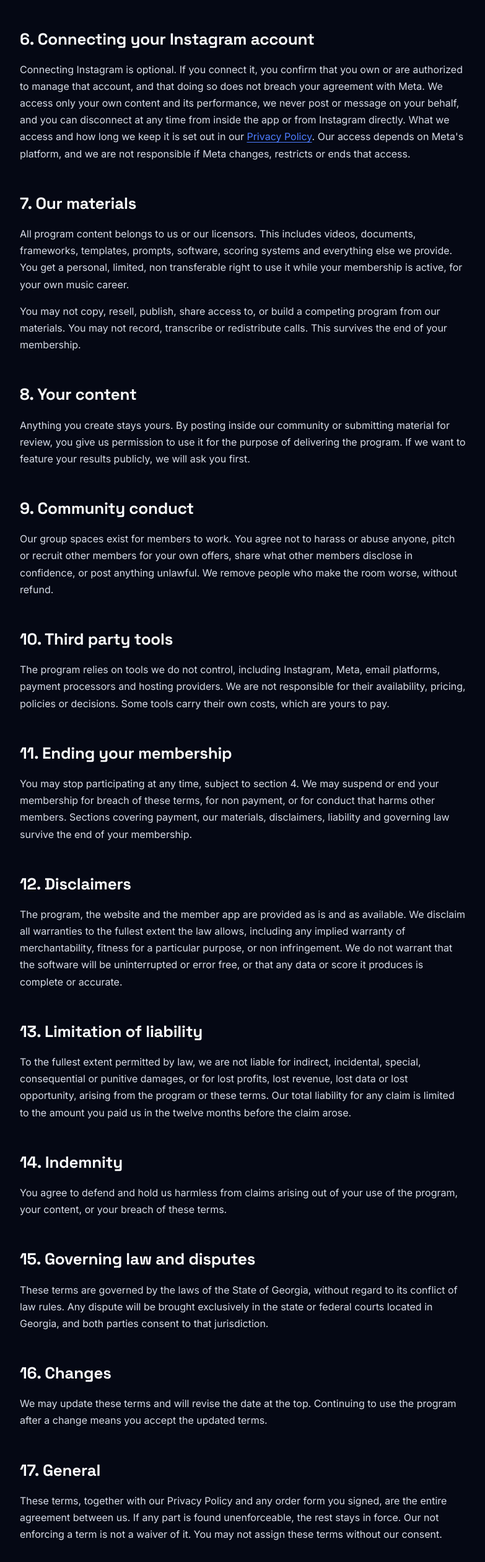
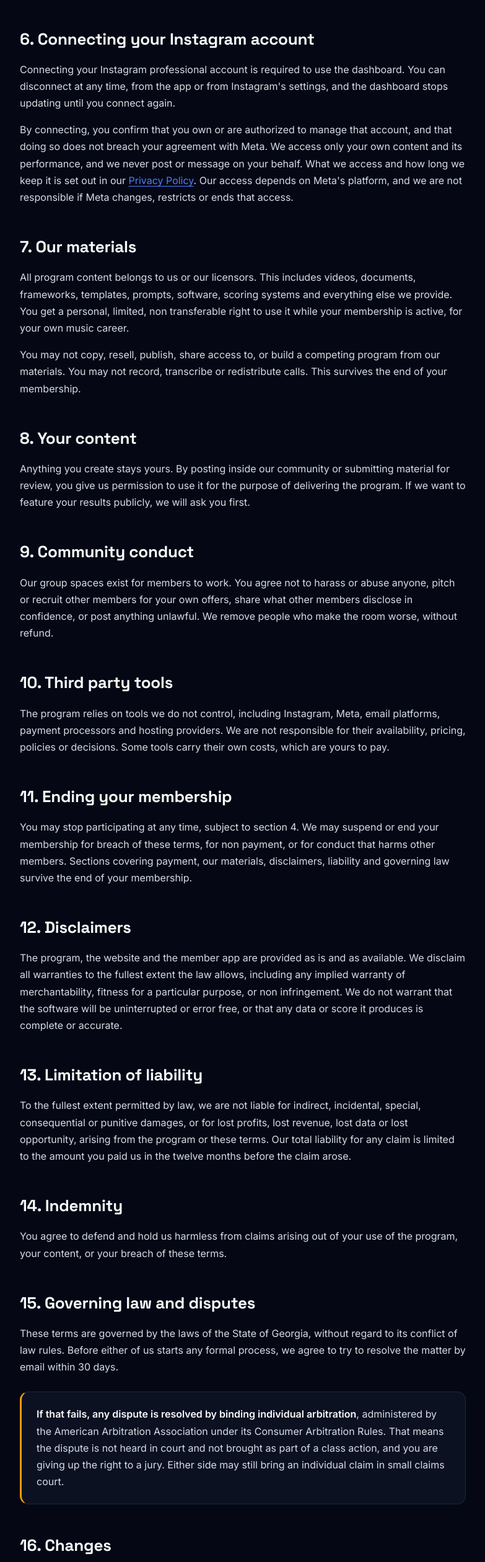
Before and after one commit to Anthonyurm/Elite-Artist-Society, a plain HTML site: page terms/index.html in a window 1280 px wide. Shown: the part 2400-4920 px from the top of the page at 62% size, without its empty margins (248-1031 px from the left). Drawn offline with Linux system fonts and the light colour scheme.

Commit message:
Add files via upload

```diff
--- a/terms/index.html
+++ b/terms/index.html
@@ -112,7 +112,8 @@
 <p>You are responsible for what happens under your account and for the accuracy of the information you enter, including the numbers you report each week. Do not share your access with anyone else. Tell us immediately if you believe someone else has gotten into your account.</p>
 
 <h2>6. Connecting your Instagram account</h2>
-<p>Connecting Instagram is optional. If you connect it, you confirm that you own or are authorized to manage that account, and that doing so does not breach your agreement with Meta. We access only your own content and its performance, we never post or message on your behalf, and you can disconnect at any time from inside the app or from Instagram directly. What we access and how long we keep it is set out in our <a href="/privacy/">Privacy Policy</a>. Our access depends on Meta's platform, and we are not responsible if Meta changes, restricts or ends that access.</p>
+<p>Connecting your Instagram professional account is required to use the dashboard. You can disconnect at any time, from the app or from Instagram's settings, and the dashboard stops updating until you connect again.</p>
+<p>By connecting, you confirm that you own or are authorized to manage that account, and that doing so does not breach your agreement with Meta. We access only your own content and its performance, and we never post or message on your behalf. What we access and how long we keep it is set out in our <a href="/privacy/">Privacy Policy</a>. Our access depends on Meta's platform, and we are not responsible if Meta changes, restricts or ends that access.</p>
 
 <h2>7. Our materials</h2>
 <p>All program content belongs to us or our licensors. This includes videos, documents, frameworks, templates, prompts, software, scoring systems and everything else we provide. You get a personal, limited, non transferable right to use it while your membership is active, for your own music career.</p>
@@ -140,7 +141,11 @@
 <p>You agree to defend and hold us harmless from claims arising out of your use of the program, your content, or your breach of these terms.</p>
 
 <h2>15. Governing law and disputes</h2>
-<p>These terms are governed by the laws of the State of Georgia, without regard to its conflict of law rules. Any dispute will be brought exclusively in the state or federal courts located in Georgia, and both parties consent to that jurisdiction.</p>
+<p>These terms are governed by the laws of the State of Georgia, without regard to its conflict of law rules. Before either of us starts any formal process, we agree to try to resolve the matter by email within 30 days.</p>
+
+<div class="card flag">
+  <p><strong>If that fails, any dispute is resolved by binding individual arbitration</strong>, administered by the American Arbitration Association under its Consumer Arbitration Rules. That means the dispute is not heard in court and not brought as part of a class action, and you are giving up the right to a jury. Either side may still bring an individual claim in small claims court.</p>
+</div>
 
 <h2>16. Changes</h2>
 <p>We may update these terms and will revise the date at the top. Continuing to use the program after a change means you accept the updated terms.</p>
```
